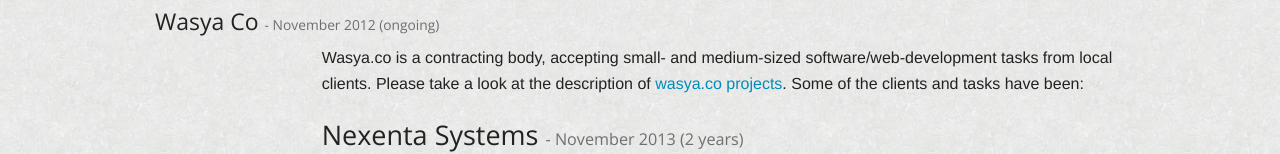
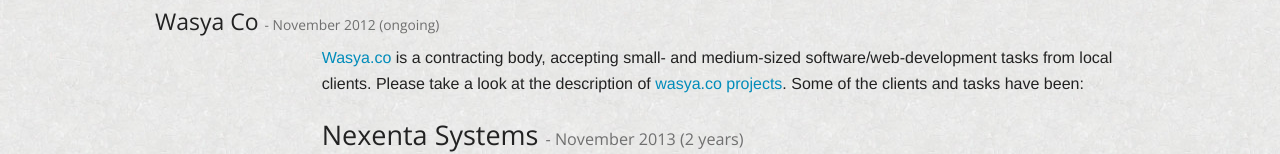
Before and after one commit to piousbox/piousbox.github.io, a plain HTML site: page index.html in a window 1280 px wide. Shown: the part 652-806 px from the top of the page. Drawn offline with nearby package versions, Linux system fonts and the light colour scheme.

Commit message:
wasya co  link

```diff
--- a/index.html
+++ b/index.html
@@ -82,7 +82,7 @@
     </div>
     <div class="row">
       <div class="large-10 large-push-2 small-10 small-push-2 columns">
-        <p>Wasya.co is a contracting body, accepting small- and medium-sized software/web-development tasks from local clients. Please take a look at the description of <a href="http://wiki.wasya.co/index.php/List_of_Projects">wasya.co projects</a>. Some of the clients and tasks have been:</p>
+        <p><a href="http://wasya.co">Wasya.co</a> is a contracting body, accepting small- and medium-sized software/web-development tasks from local clients. Please take a look at the description of <a href="http://wiki.wasya.co/index.php/List_of_Projects">wasya.co projects</a>. Some of the clients and tasks have been:</p>
 
 	      <h3>Nexenta Systems <small> - November 2013 (2 years)</small></h3>
 	      <p>The project goal was to automate deployment of various Unix-based operating systems, and install and configure services on those systems.</p>
```
